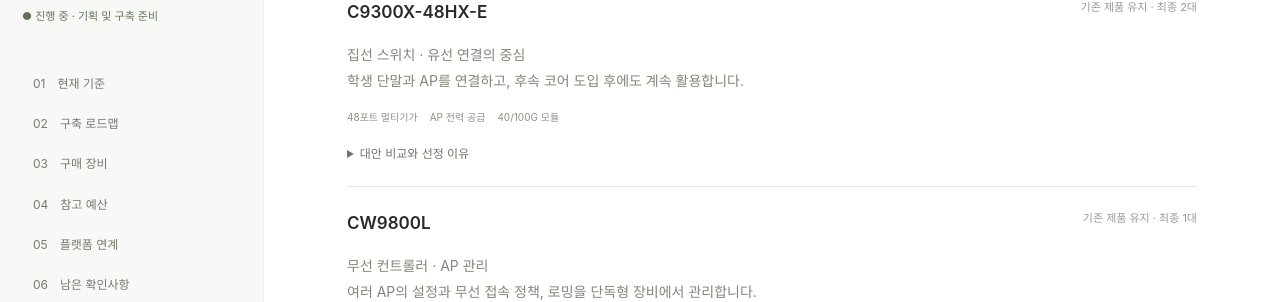
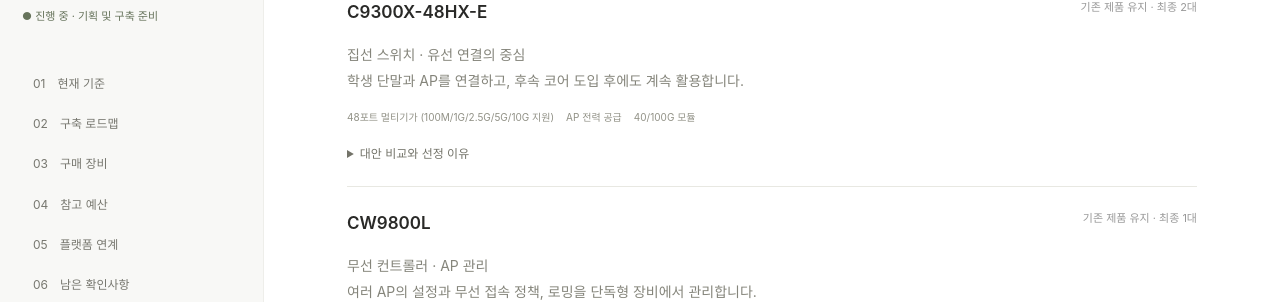
Before and after one commit to Ddaeunn425/ddaeunn425.github.io, a Jekyll site: the page built from hsu-pac.html, in a window 1280 px wide and 900 px high, scrolled down 2047 px. Shown: the part 149-451 px from the top of the window. Built offline with Jekyll 4.4.1, drawn with Linux system fonts in a browser that asks for light colours.

Commit message:
Update _data/hsu.json (via Pages CMS)

```diff
--- a/_data/hsu.json
+++ b/_data/hsu.json
@@ -35,7 +35,7 @@
       "status": "기존 제품 유지 · 최종 2대",
       "description": "<p>집선 스위치 · 유선 연결의 중심<br>학생 단말과 AP를 연결하고, 후속 코어 도입 후에도 계속 활용합니다.</p>",
       "tags": [
-        "48포트 멀티기가",
+        "48포트 멀티기가 (100M/1G/2.5G/5G/10G 지원)",
         "AP 전력 공급",
         "40/100G 모듈"
       ],
```
